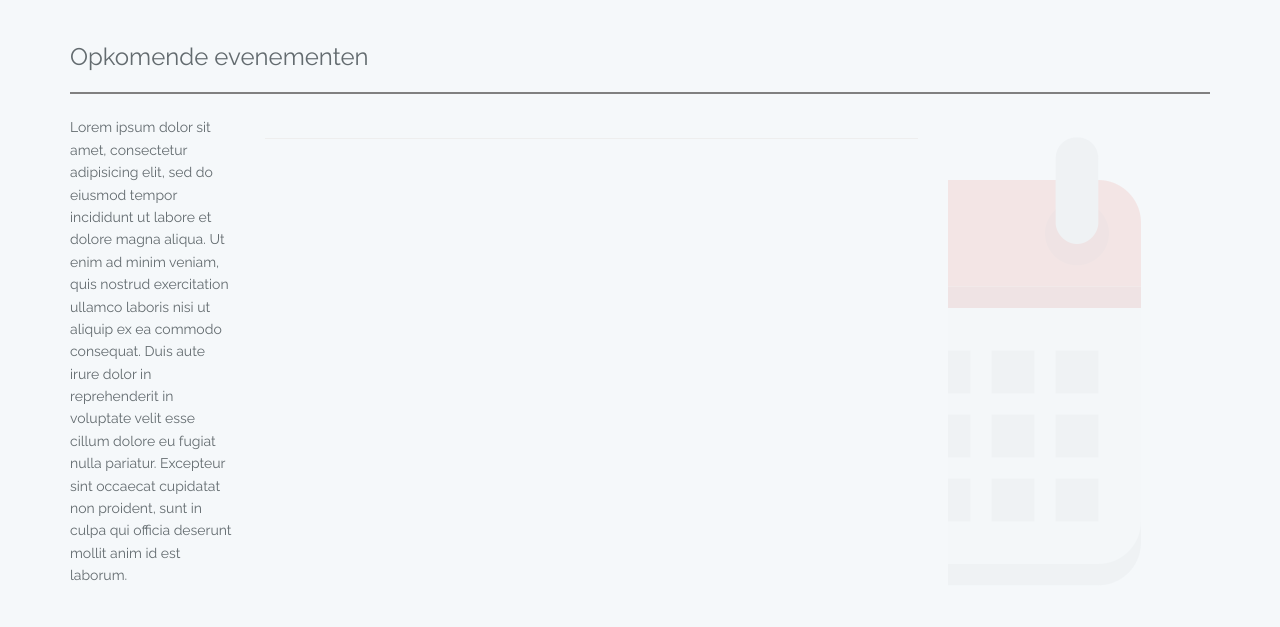
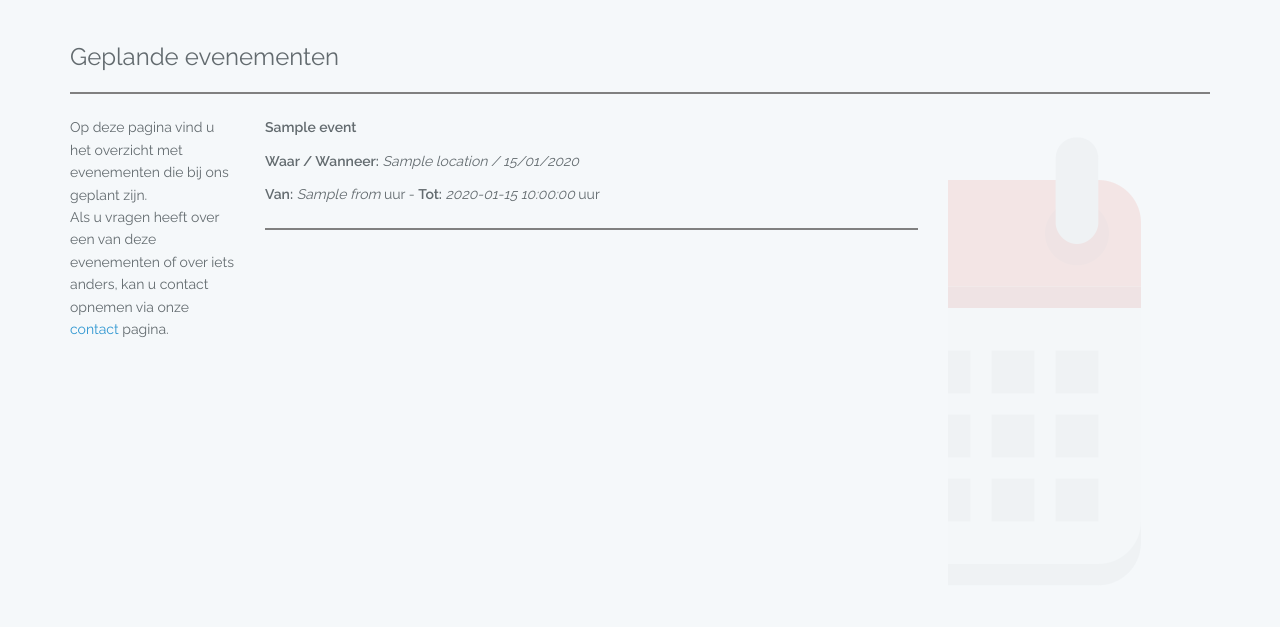
Before and after one commit to RubenEngels/Jachthaven, a Laravel app: template resources/views/agenda.blade.php in a window 1280 px wide. Shown: the part 51-678 px from the top of the page. Run offline with Laravel 8, Linux system fonts and the light colour scheme; the template is opened without the code that fills it: most values are stand-ins (such as "Sample title", 1, 10 or a date in 2020); settings files or empty folders that the repository lacks are supplied; some libraries are stand-ins or nearby versions.

Commit message:
added event display and pagination

```diff
--- a/app/Events.php
+++ b/app/Events.php
@@ -7,4 +7,6 @@ use Illuminate\Database\Eloquent\Model;
 class Events extends Model
 {
   protected $fillable = ['name', 'location', 'date', 'from', 'till'];
+
+  protected $dates = ['date'];
 }
--- a/app/Http/Controllers/GuestController.php
+++ b/app/Http/Controllers/GuestController.php
@@ -45,7 +45,7 @@ class GuestController extends Controller
 
   public function getAgenda()
   {
-    $events = Events::orderBy('date', 'asc')->get();
+    $events = Events::orderBy('date', 'asc')->paginate(5);
 
     return view('agenda')
       ->with('events', $events);
--- a/resources/views/agenda.blade.php
+++ b/resources/views/agenda.blade.php
@@ -1,22 +1,30 @@
 @extends('layouts.app')
 
 @section('content')
+  {{-- idea inschrijven voor envent --}}
   <div class="container">
     <div class="row">
       <div class="col-md-12">
-        <h3>Opkomende evenementen</h3>
+        <h3>Geplande evenementen</h3>
         <hr style="border:.5px solid gray">
       </div>
     </div>
     <div class="row">
       <div class="col-md-2">
-        Lorem ipsum dolor sit amet, consectetur adipisicing elit, sed do eiusmod tempor incididunt ut labore et dolore magna aliqua. Ut enim ad minim veniam, quis nostrud exercitation ullamco laboris nisi ut aliquip ex ea commodo consequat. Duis aute irure dolor in reprehenderit in voluptate velit esse cillum dolore eu fugiat nulla pariatur. Excepteur sint occaecat cupidatat non proident, sunt in culpa qui officia deserunt mollit anim id est laborum.
+        Op deze pagina vind u het overzicht met evenementen die bij ons geplant zijn. <br>Als u vragen heeft over een van deze evenementen of over iets anders, kan u contact opnemen via onze <a href="/contact">contact</a> pagina.
       </div>
       <div class="col-md-7">
         @foreach($events as $event)
-
-          <hr>
+          <p><b>{{ $event->name }}</b></p>
+          <p>
+            <b>Waar / Wanneer:</b> <i>{{ $event->location }} / {{ $event->date->format('d/m/Y')}}</i>
+          </p>
+          <p>
+            <b>Van:</b> <i>{{ $event->from }}</i> uur - <b>Tot:</b> <i>{{ $event->till }}</i> uur
+          </p>
+          <hr style="border:.5px solid gray">
         @endforeach
+        {{ $events->links() }}
       </div>
       <div class="col-md-3">
           <img src="/img/calendar_icon.png" alt="" style="opacity:0.1;">
--- a/resources/views/auth/login.blade.php
+++ b/resources/views/auth/login.blade.php
@@ -65,5 +65,10 @@
             </div>
         </div>
     </div>
+    <div class="row">
+      <div class="col-md-8 col-md-offset-2 text-center">
+        <img src="img/login_icon.png" alt="" style="opacity:0.1;">
+      </div>
+    </div>
 </div>
 @endsection
```
Also changed, not shown: public/img/login_icon.png (added), public/img/mail_icon.png.
